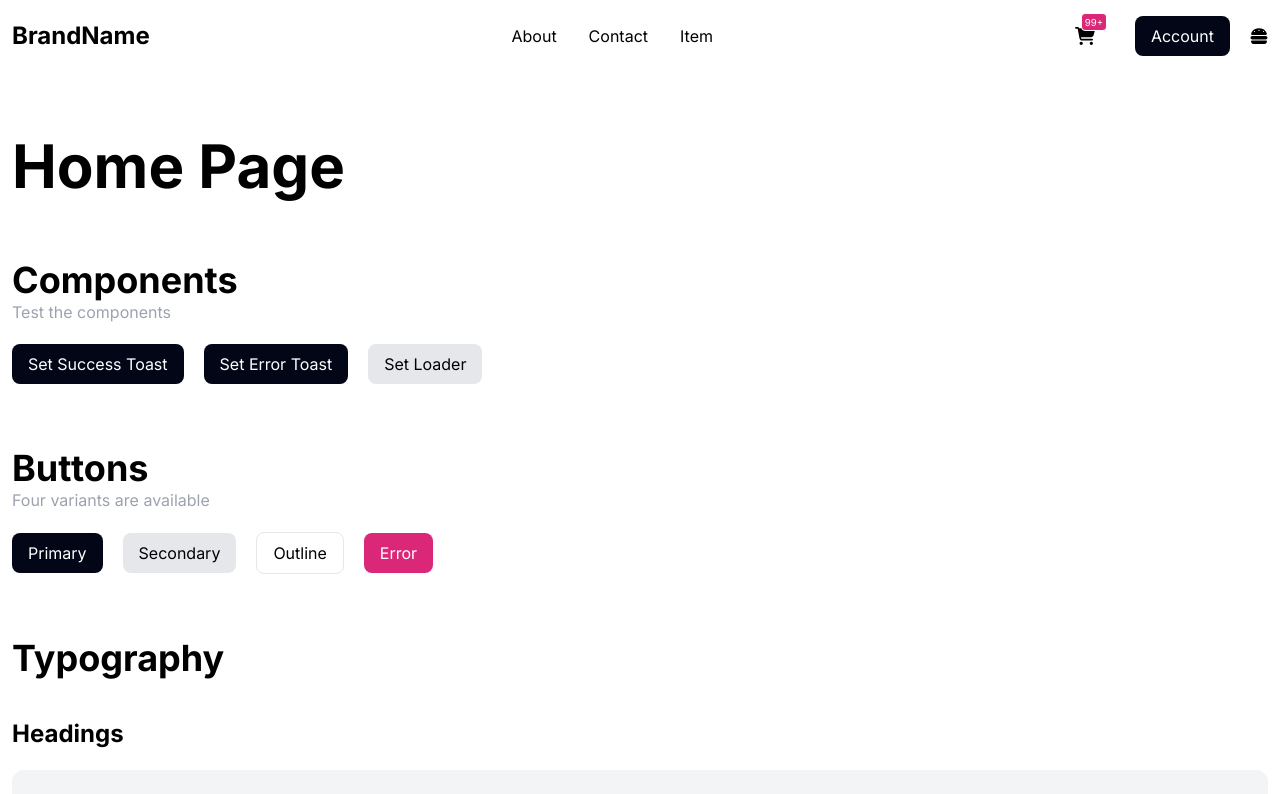
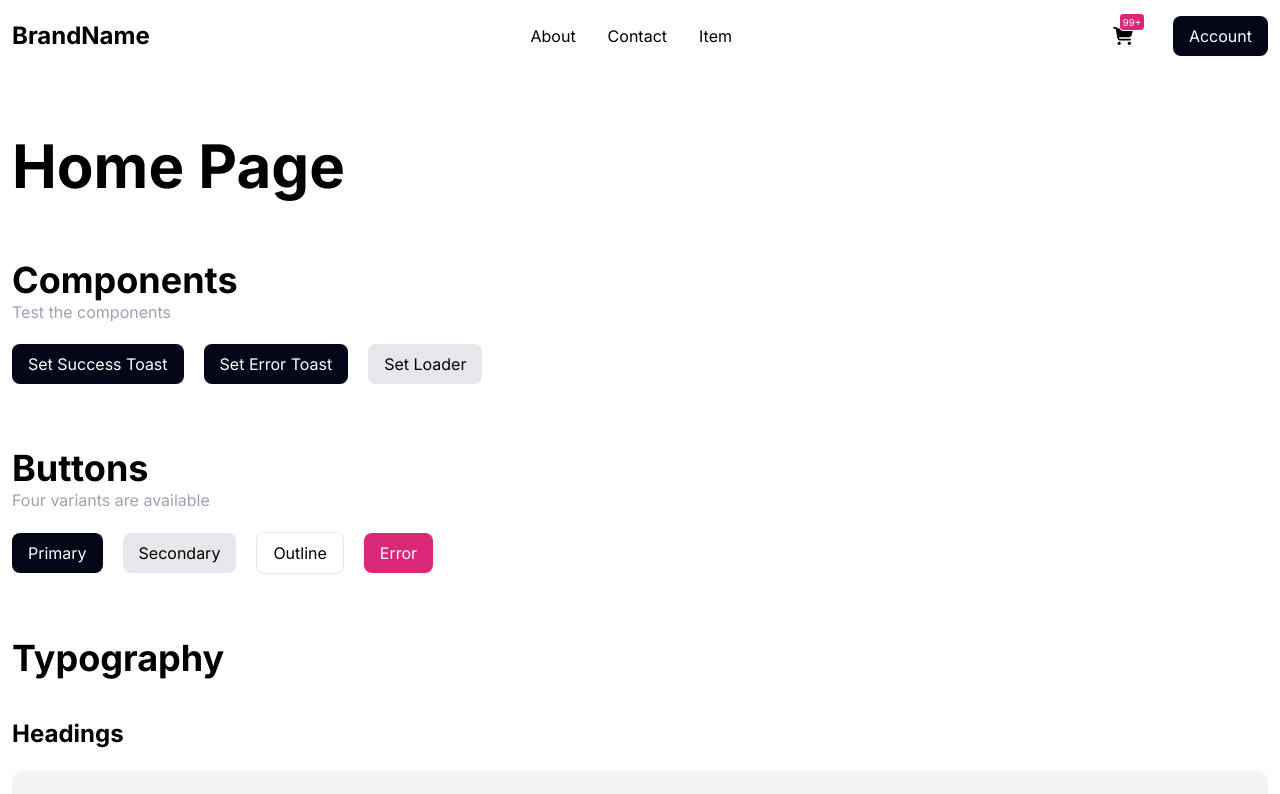
Before and after one commit to musiur/next-base-template, a Next.js app: page / in a window 1280 px wide. Shown: the top 794 px of the page. Built offline with nearby package versions, Linux system fonts and the light colour scheme.

Commit message:
comp-dev:: navigation: hamburger icon hidden after md breackpoint

```diff
--- a/components/libs/core/Navigation.tsx
+++ b/components/libs/core/Navigation.tsx
@@ -44,7 +44,7 @@ enum STYLES {
   ACTIONS = "flex items-center justify-end gap-3 md:gap-5",
   CART = "relative h-full mr-3 md:mr-5 flex items-center justify-center",
   CART_ICON = "icon-base cursor-pointer",
-  DRAWER = "fixed top-0 left-0 w-screen h-screen backdrop-blur-2xl transition ease-in-out duration-300 flex md:hidden",
+  DRAWER = "fixed top-0 left-0 w-screen h-screen backdrop-blur-2xl transition ease-in-out duration-300 flex md:hidden z-10",
   MOUNTED = "translate-y-0",
   UNMOUNTED = "-translate-y-[100%]",
   DRAWER_CONTAINER = "container mx-auto py-5",
@@ -100,11 +100,13 @@ const Navigation = () => {
             <Link href="/auth/register">
               <button className="btn-primary">Account</button>
             </Link>
-            <FontAwesomeIcon
-              icon={faHamburger}
-              className={STYLES.CART_ICON + " flex md:hidden cursor-none"}
-              onClick={() => setOpenDrawer(true)}
-            />
+            <div className="md:hidden">
+              <FontAwesomeIcon
+                icon={faHamburger}
+                className={STYLES.CART_ICON}
+                onClick={() => setOpenDrawer(true)}
+              />
+            </div>
           </div>
         </div>
       </nav>
```
